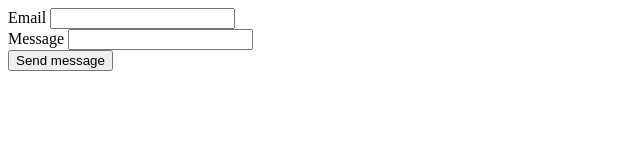
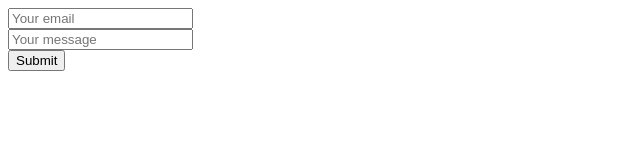
Before and after one commit to marcacote/marcacote.github.io, a plain HTML site: page index.html in a window 1280 px wide. Shown: the whole page, without its empty margins (0-640 px from the left). Drawn offline with Linux system fonts and the light colour scheme.

Commit message:
Update index.html

```diff
--- a/index.html
+++ b/index.html
@@ -6,15 +6,13 @@
   <div>
     <form action="#" id="callbackForm" class="contact-form">
         <div class="form-group">
-            <label for="email">Email</label>
-            <input type="email" required id="email" class="form-control" placeholder="" autocomplete="email" name="email" />
+            <input type="email" required id="email" class="form-control" placeholder="Your email" autocomplete="email" name="email" />
         </div>
         <div class="form-group">
-            <label for="name">Message</label>
-            <input id="message" type="text" class="form-control" placeholder="" name="message" />
+            <input id="message" type="text" class="form-control" placeholder="Your message" name="message" />
         </div>
         <button type="submit" id="sendMessageButton" class="btn btn-primary btn-block">
-            Send message
+            Submit
         </button>
     </form>
 
```
